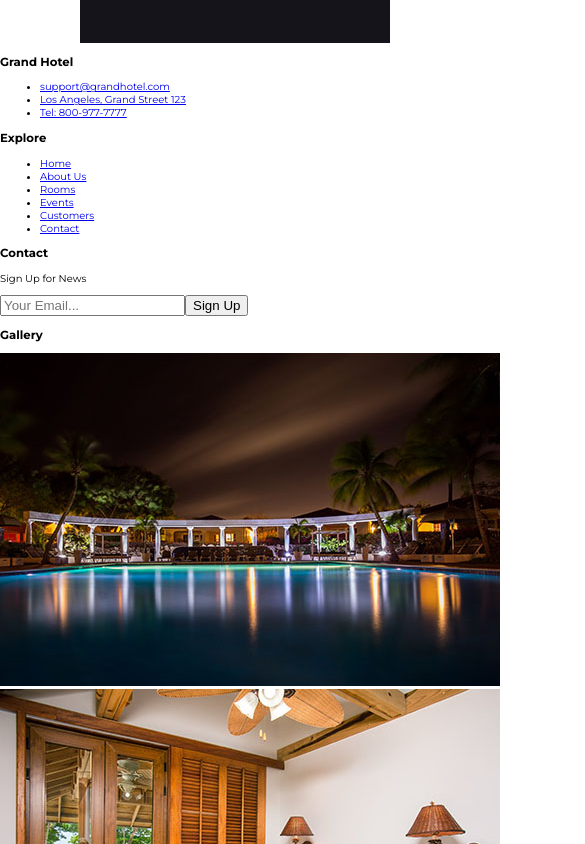
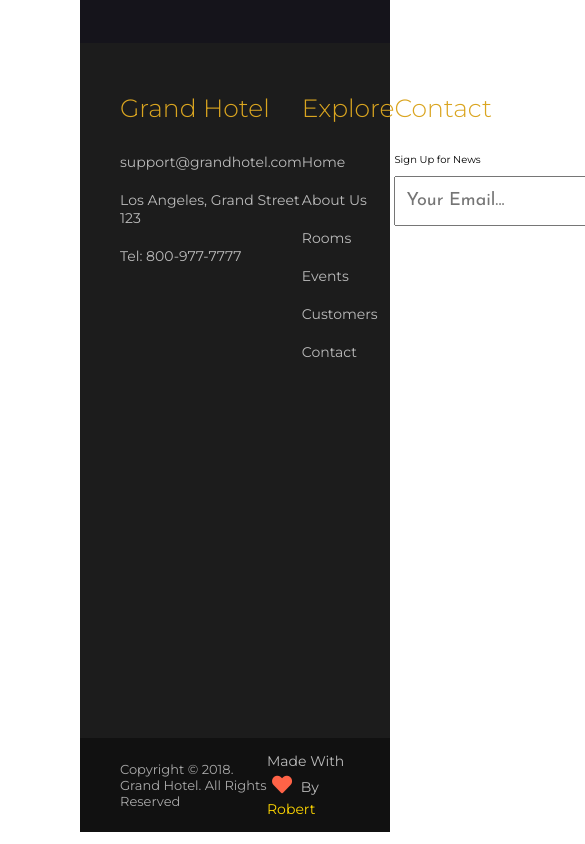
Before and after one commit to sunnyday90210/React-Grand-Hotel, a React (Create React App) app: page / in a window 390 px wide. Shown: the part 5200-6044 px from the top of the page, 585 px wide, since content can reach past the window. Built offline with nearby package versions, Linux system fonts and the light colour scheme.

Commit message:
done with the design just need mobile

```diff
--- a/src/components/Footer/Footer.css
+++ b/src/components/Footer/Footer.css
@@ -0,0 +1,113 @@
+.footer {
+  margin-left: 8rem;
+}
+
+.main-part {
+  display: flex;
+  justify-content: space-between;
+  background-color: #1c1c1c;
+  padding: 4rem;
+}
+
+.footer-heading {
+  font-size: 2.5rem;
+  font-weight: 300;
+  color: goldenrod;
+  margin: 1rem 0 3rem 0;
+}
+
+.footer-list {
+  list-style: none;
+  padding: 0;
+}
+
+.footer-list-item {
+  margin-bottom: 2rem;
+}
+
+.footer-list-link {
+  font-size: 1.4em;
+  text-decoration: none;
+  color: #bbb;
+}
+
+.content p {
+  font-size: 1.5rem;
+  color: #bbb;
+  margin-bottom: 4rem;
+}
+
+.footer-form {
+  display: flex;
+}
+
+.footer-input {
+  width: 25rem;
+  padding: 1rem;
+  font-family: 'Josefin Sans', sans-serif;
+  font-size: 1.8rem;
+  color: #444;
+  outline: none;
+}
+
+.footer-btn {
+  padding: 1rem;
+  background-color: #b85d1c;
+  color: #ddd;
+  border: none;
+}
+
+.gallery {
+  max-width: 45rem;
+}
+
+.image-wrapper {
+  width: 12rem;
+  margin: 0.4rem;
+  overflow: hidden;
+}
+
+.footer-image {
+  width: 100%;
+  height: 100%;
+  backface-visibility: hidden;
+  transition: all 0.5s;
+}
+
+.gallery-images {
+  display: flex;
+  flex-wrap: wrap;
+}
+
+.footer-image:hover {
+  transform: scale(1.3);
+  opacity: 0.8;
+}
+
+.creator-part {
+  display: flex;
+  justify-content: space-between;
+  align-items: center;
+  background-color: #111;
+  padding: 0 4rem;
+}
+
+.copyright-text {
+  font-size: 1.3rem;
+  color: #aaa;
+}
+
+.text-right {
+  font-size: 1.4rem;
+  color: #bbb;
+}
+
+.text-right i {
+  font-size: 2rem;
+  margin: 0.5rem;
+  color: tomato;
+}
+
+.text-right span {
+  color: gold;
+}
--- a/src/components/Footer/Footer.js
+++ b/src/components/Footer/Footer.js
@@ -117,8 +117,7 @@ const footer = () => {
         </div>
         <div className="text-right">
           <p>
-            Made With <i className="fas fa-heart" /> By{' '}
-            <span>Robert Wollny</span>
+            Made With <i className="fas fa-heart" /> By <span>Robert</span>
           </p>
         </div>
       </div>
```
